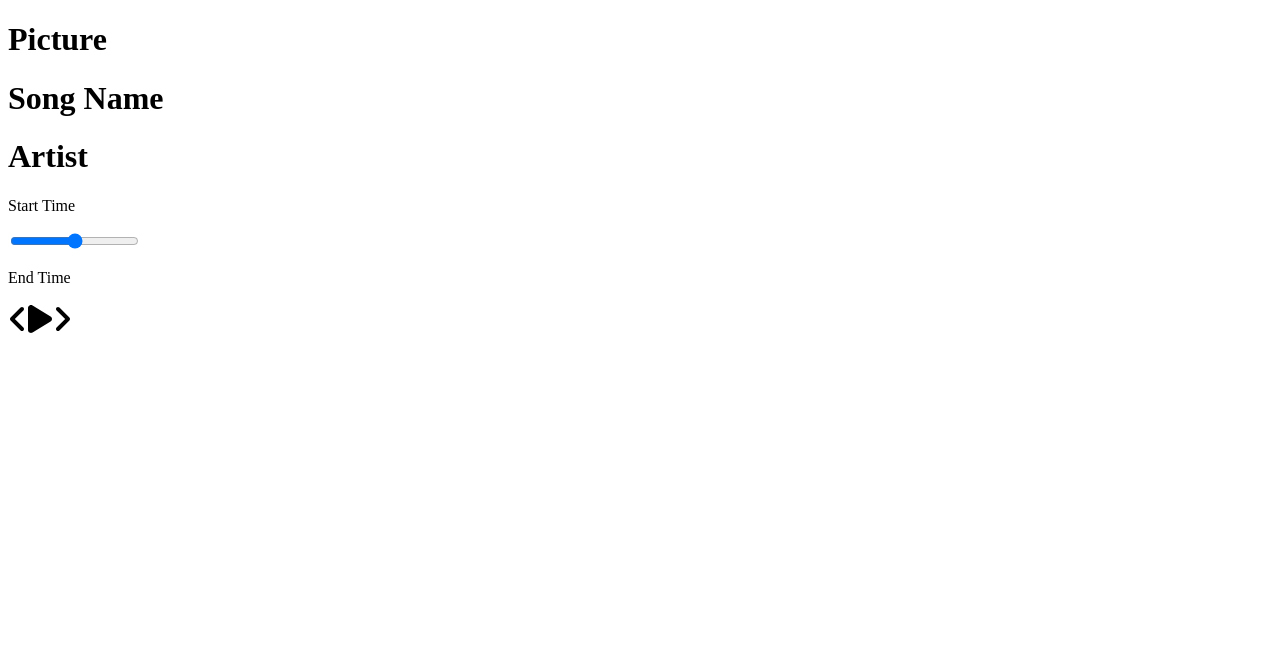
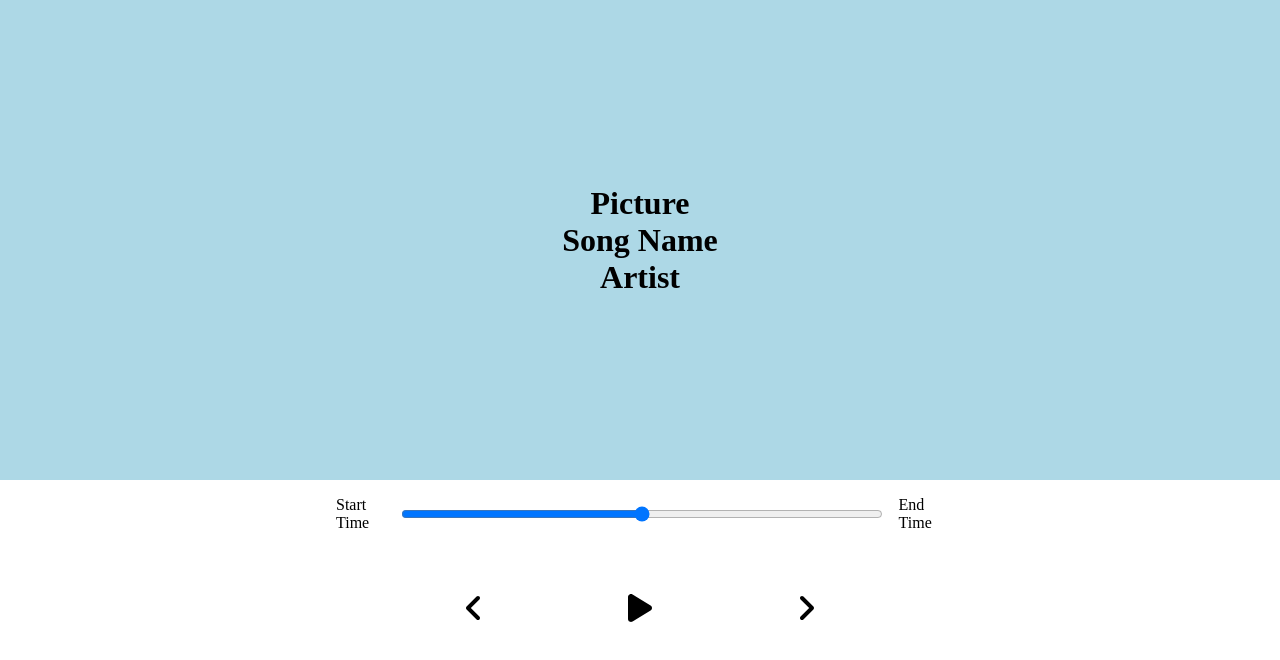
Before and after one commit to michaelKnopfActual/waves_music, a React (Create React App) app: page / in a window 1280 px wide. Shown: the top 660 px of the page. Built offline with nearby package versions, Linux system fonts and the light colour scheme.

Commit message:
aadd initial styling to song and player components

```diff
--- a/package.json
+++ b/package.json
@@ -13,6 +13,7 @@
     "react": "^18.2.0",
     "react-dom": "^18.2.0",
     "react-scripts": "5.0.1",
+    "sass": "^1.62.1",
     "web-vitals": "^2.1.4"
   },
   "scripts": {
--- a/src/App.js
+++ b/src/App.js
@@ -1,3 +1,5 @@
+import "./styles/app.scss"
+
 import Player from "./components/Player";
 import Song from "./components/Song"
 
--- /dev/null
+++ b/src/styles/_player.scss
@@ -0,0 +1,30 @@
+.player{
+    min-height: 20vh;
+    display: flex;
+    flex-direction: column;
+    align-items: center;
+    justify-content: space-between;
+}
+
+.time-control{
+    width: 50%;
+    display: flex;
+    input{
+        width: 100%;
+        padding: 1rem 2rem;
+    }
+    p{
+        padding: 1rem;
+    }
+}
+
+.play-control{
+    display: flex;
+    justify-content: space-between;
+    align-items: center;
+    padding: 1rem;
+    width: 30%;
+    svg{
+        cursor: pointer;
+    }
+}
--- /dev/null
+++ b/src/styles/_song.scss
@@ -0,0 +1,8 @@
+.song-container{
+    min-height: 60vh;
+    background: lightblue;
+    display: flex;
+    flex-direction: column;
+    align-items: center;
+    justify-content: center;
+}
--- a/src/styles/app.scss
+++ b/src/styles/app.scss
@@ -3,3 +3,6 @@
     padding: 0;
     box-sizing: border-box;
 }
+
+@import "./player";
+@import "./song";
```
Also changed, not shown: 1 other file (tests, documents, lock files or other folders).
